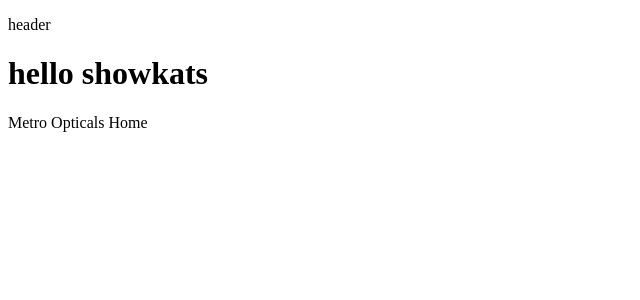
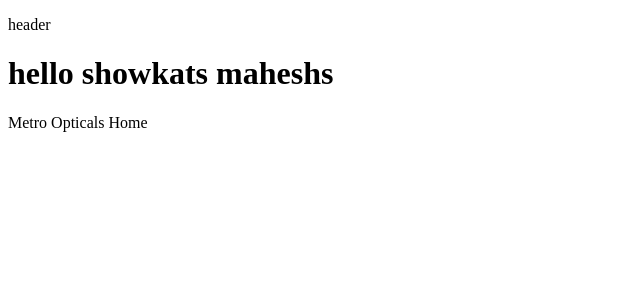
Before and after one commit to vvskchaitanya/metro-opticals, an Angular app: page / in a window 1280 px wide. Shown: the top 300 px of the page, without its empty margins (0-640 px from the left). Built offline with nearby package versions, Linux system fonts and the light colour scheme.

Commit message:
added test1

```diff
--- a/src/app/header/header.component.html
+++ b/src/app/header/header.component.html
@@ -1,2 +1,2 @@
 <p>header</p>
-<h1> hello showkats</h1>
+<h1> hello showkats maheshs</h1>
```
